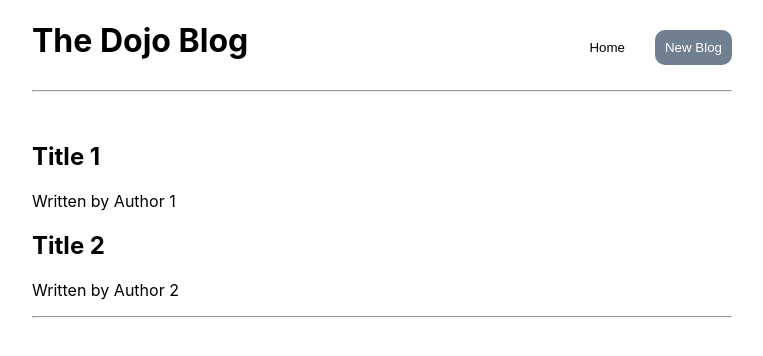
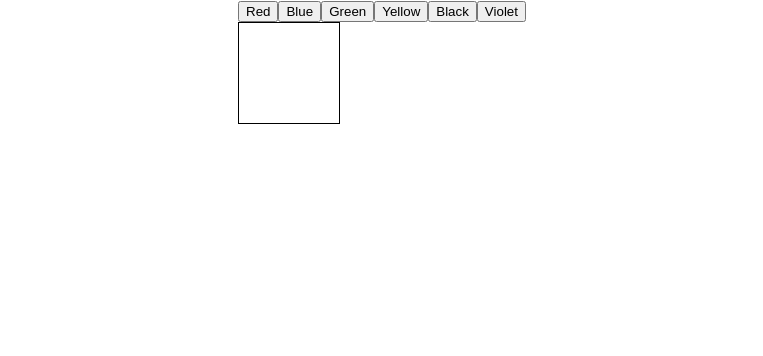
Before and after one commit to jadduarun/React_concepts, a React (Create React App) app: page / in a window 1280 px wide. Shown: the top 356 px of the page, without its empty margins (258-1021 px from the left). Built offline with nearby package versions, Linux system fonts and the light colour scheme.

Commit message:
Code changed

```diff
--- a/src/App.js
+++ b/src/App.js
@@ -2,16 +2,32 @@ import "./App.css";
 import Navbar from "./Navbar";
 import ContentPage from "./contentPage";
 import API from "./API";
+import Garage from "./Garage";
+import Stopwatch from "./Stopwatch";
+import Toggle from "./Toggle";
 
 function App() {
+  // const datas = [
+  //   {
+  //     title: "Title 1",
+  //     author: "Author 1",
+  //   },
+  //   {
+  //     title: "Title 2",
+  //     author: "Author 2",
+  //   },
+  // ];
+  // let age = 21;
   return (
     <div className="app">
-      <div className="inside">
+      {/* <div className="inside">
         <Navbar />
         <hr />
-        <ContentPage />
-        <hr />
-      </div>
+        <ContentPage data={datas} age ={age}/>
+      </div> */}
+      {/* <Garage /> */}
+      {/* <Stopwatch /> */}
+      <Toggle />
     </div>
   );
 }
--- /dev/null
+++ b/src/Garage.js
@@ -0,0 +1,21 @@
+import React, { useEffect, useState } from "react";
+
+function Garage() {
+  let [count, setCount] = useState(0);
+
+  function decrementValue(){
+    setCount(count - 1);
+  }
+  function incrementValue(){
+    setCount(count+1);
+  };
+  return (
+    <div>
+      <button onClick={incrementValue}>+</button>
+      <p>{count}</p>
+      <button onClick={decrementValue}>-</button>
+    </div>
+  );
+}
+
+export default Garage;
--- a/src/Navbar.js
+++ b/src/Navbar.js
@@ -6,7 +6,7 @@ const Navbar = () => {
       <h1 className="title">The Dojo Blog</h1>
       <div className="btns">
         <button className="home--btn btn">Home</button>
-        <button className="blog--btn btn">New Blog</button>
+        <a href="./create" className="blog--btn btn">New Blog</a>
       </div>
     </div>
   );
--- /dev/null
+++ b/src/Stopwatch.js
@@ -0,0 +1,42 @@
+import React from 'react'
+import { useState,useRef } from 'react';
+
+function Stopwatch() {
+    const [startTime, setStartTime] = useState(null);
+    const [now, setNow] = useState(null);
+    const intervalRef = useRef(null);
+
+
+    function handleStart() {
+      setStartTime(Date.now());
+      setNow(Date.now());
+      intervalRef.current = setInterval(() => {
+        setNow(Date.now());
+      }, 10);
+    }
+
+    function handleStop() {
+      clearInterval(intervalRef.current);
+    }
+
+    function handleReset() {
+      setStartTime(Date.now());
+      setNow(Date.now());
+    }
+
+    let secondsPassed = 0;
+    if (startTime != null && now != null) {
+      secondsPassed = (now - startTime) / 1000;
+    }
+
+    return (
+      <>
+        <h1>Time passed: {secondsPassed.toFixed(3)}</h1>
+        <button onClick={handleStart}>Start</button>
+        <button onClick={handleStop}>Stop</button>
+        <button onClick={handleReset}>Reset</button>
+      </>
+    );
+  }
+
+export default Stopwatch
--- /dev/null
+++ b/src/Toggle.js
@@ -0,0 +1,29 @@
+import React from 'react'
+import { useState } from 'react';
+
+const BUTTON_DATA = ["Red","Blue","Green","Yellow","Black","Violet"]
+
+function Toggle() {
+    const [isActive, setIsActive] = useState("");
+
+    function changeColor(item){
+        setIsActive(item)
+    }
+
+  return (
+    <div>
+        {BUTTON_DATA.map((item,index) => {
+            return (
+                <button onClick={() => changeColor(item)} key={index}>{item}</button>
+            )
+        })}
+        <div
+        style={{
+          backgroundColor: isActive
+        }}
+        className='div'></div>
+    </div>
+  )
+}
+
+export default Toggle
--- /dev/null
+++ b/src/bloglist.js
@@ -0,0 +1,26 @@
+import React from "react";
+
+const Bloglist = ({ data, className }) => {
+  return (
+    <div>
+      {data.map(function (item) {
+        return (
+          <div className={className}>
+            {Object.entries(item).map((item) => {
+              switch (item[0]) {
+                case "title":
+                  return <h1>{item[1]}</h1>;
+                case "author":
+                  return <p>{item[1]}</p>;
+              }
+            })}
+            {/* <h2>{item.title}</h2>
+            <p>Written by {item.author}</p> */}
+          </div>
+        );
+      })}
+    </div>
+  );
+};
+
+export default Bloglist;
--- a/src/contentPage.js
+++ b/src/contentPage.js
@@ -1,26 +1,25 @@
-import React from "react";
+import React, { useState } from "react";
+import Bloglist from "./bloglist";
 
-const ContentPage = () => {
-  const datas = [
-    {
-      title: "Title 1",
-      author: "Author 1",
-    },
-    {
-      title: "Title 2",
-      author: "Author 2",
-    },
-  ];
+const ContentPage = (props) => {
+
+  let {data,age}=props;
+  let name = "Arun";
+
+  const handleClick = () => {
+    console.log("Hi")
+    name = "Prajith";
+  }
+  // const data2 = data.filter(data => data.author === "Author 1");
+  // const data3 = data.filter(data => data.author === "Author 2");
   return (
     <div className="content">
-      {datas.map(function (item) {
-        return (
-          <div>
-            <h2>{item.title}</h2>
-            <p>Written by {item.author}</p>
-          </div>
-        );
-      })}
+      <Bloglist data={data}/>
+      {/* <Bloglist className="red" data={data2}/>
+      <Bloglist className="blue" data={data3}/> */}
+      <h2>Homepage</h2>
+      <p>{name} is {age} years old</p>
+      <button onClick={handleClick}>Click Me!</button>
     </div>
   );
 };
--- a/src/index.css
+++ b/src/index.css
@@ -41,6 +41,7 @@ code {
   background-color:slategray;
   border-radius: 10px;
   color: #fff;
+  text-decoration: none;
 }
 .blog--btn:hover{
   background-color: #fff;
@@ -50,3 +51,14 @@ code {
 .content{
   margin-top: 50px;
 }
+.red{
+  background-color: red;
+}
+.blue{
+  background-color: blue;
+}
+.div{
+  border: 1px solid black;
+  height: 100px;
+  width: 100px;
+}
--- a/src/index.js
+++ b/src/index.js
@@ -6,9 +6,9 @@ import reportWebVitals from './reportWebVitals';
 
 const root = ReactDOM.createRoot(document.getElementById('root'));
 root.render(
-  <React.StrictMode>
+  <>
     <App />
-  </React.StrictMode>
+  </>
 );
 
 // If you want to start measuring performance in your app, pass a function
```
